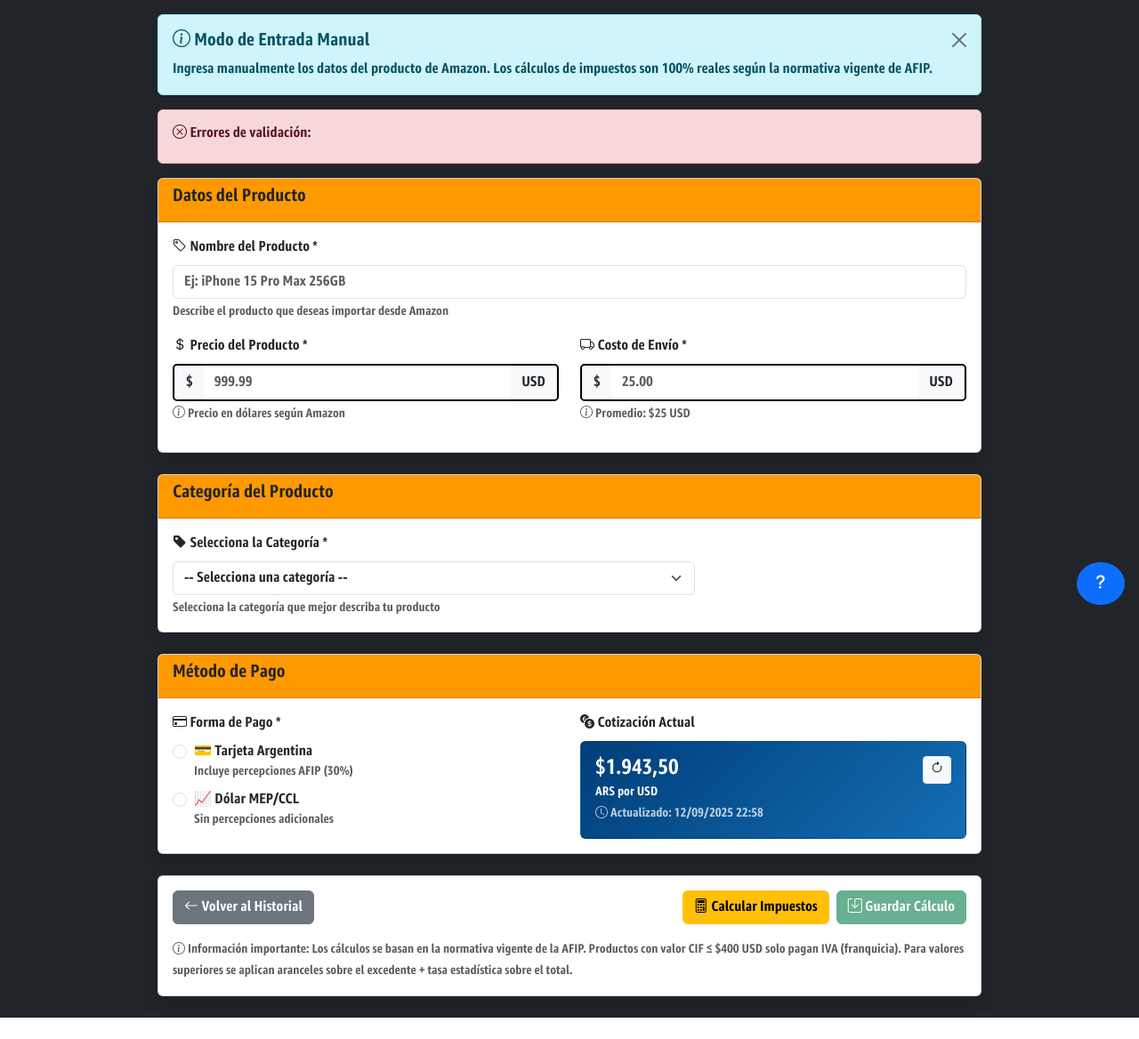
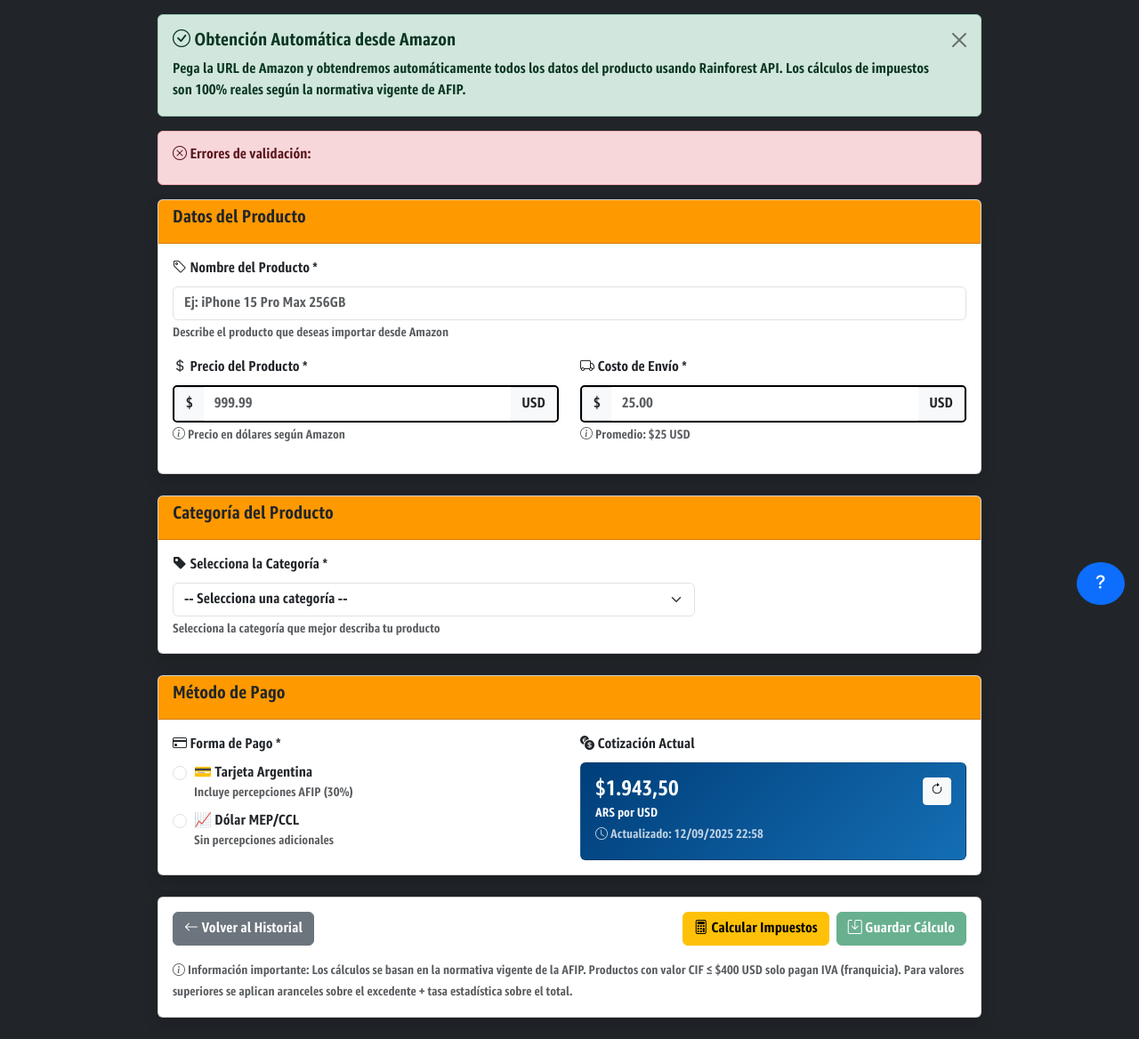
Before and after one commit to dylankuka/Calculadora, a CodeIgniter 4 app: the page made by Calculadora/app/Views/Historial/crear.php in a window 1280 px wide. Shown: the part 104-1272 px from the top of the page at 89% size. Before the commit the page ends 1248 px from the top, so only its background shows below. Run offline with PHP 8.4 and a stand-in for CodeIgniter, Linux system fonts and the light colour scheme; the template is opened without the code that fills it, so the values that code supplies are empty; some libraries are stand-ins or nearby versions.

```diff
--- a/Calculadora/app/Controllers/Historial.php
+++ b/Calculadora/app/Controllers/Historial.php
@@ -165,6 +165,7 @@ class Historial extends BaseController
 
         // Validación de datos
         $rules = [
+            'amazon_url' => 'required|valid_url|max_length[500]',
             'nombre_producto' => 'required|max_length[200]',
             'precio_usd' => 'required|decimal|greater_than[0]|less_than_equal_to[50000]',
             'envio_usd' => 'required|decimal|greater_than_equal_to[0]|less_than_equal_to[1000]',
--- a/Calculadora/app/Views/Historial/crear.php
+++ b/Calculadora/app/Views/Historial/crear.php
@@ -24,8 +24,9 @@
             margin-top: 10px;
         }
         .calculo-resultado {
-            background: #11998e;
+            background: linear-gradient(135deg, #11998e 0%, #38ef7d 100%);
             color: white;
+            border-radius: 10px;
             padding: 20px;
         }
         .franquicia-badge {
@@ -86,9 +87,9 @@
             </nav>
 
             <!-- Alerta informativa -->
-            <div class="alert alert-info alert-dismissible fade show" role="alert">
-                <h5 class="alert-heading"><i class="bi bi-info-circle"></i> Modo de Entrada Manual</h5>
-                <p class="mb-0">Ingresa manualmente los datos del producto de Amazon. Los cálculos de impuestos son 100% reales según la normativa vigente de AFIP.</p>
+            <div class="alert alert-success alert-dismissible fade show" role="alert">
+                <h5 class="alert-heading"><i class="bi bi-check-circle"></i> Obtención Automática desde Amazon</h5>
+                <p class="mb-0">Pega la URL de Amazon y obtendremos automáticamente todos los datos del producto usando Rainforest API. Los cálculos de impuestos son 100% reales según la normativa vigente de AFIP.</p>
                 <button type="button" class="btn-close" data-bs-dismiss="alert"></button>
             </div>
 
@@ -360,7 +361,7 @@
                         <!-- Total final -->
                         <div class="d-flex justify-content-between align-items-center">
                             <h4 class="mb-0">TOTAL FINAL:</h4>
-                       <h3 class="mb-0 text-warning">$<span id="resumen-total-ars">0.00</span></h3>
+                            <h3 class="mb-0 text-warning">$<span id="resumen-total-ars">0.00</span></h3>
                         </div>
 
                         <!-- Información adicional -->
@@ -604,7 +605,9 @@ async function simularCalculoEnTiempoReal() {
 
 // ✅ MOSTRAR RESULTADO
 function mostrarResultadoCalculo(calculo) {
-    const baseARS = calculo.datos_base.valor_cif_usd * calculo.datos_base.cotizacion;
+    console.log('Calculando resultado:', calculo); // Debug
+
+    const baseARS = calculo.impuestos_ars.valor_cif_ars || (calculo.datos_base.valor_cif_usd * calculo.datos_base.cotizacion);
 
     // Valores base
     document.getElementById('resumen-precio-usd').textContent = formatNumber(calculo.datos_base.precio_usd);
@@ -613,11 +616,16 @@ function mostrarResultadoCalculo(calculo) {
     document.getElementById('resumen-base-ars').textContent = formatNumber(baseARS);
 
     // Impuestos
-    document.getElementById('resumen-aranceles-ars').textContent = formatNumber(calculo.impuestos_ars.aranceles_ars || 0);
-    document.getElementById('resumen-tasa-estadistica-ars').textContent = formatNumber(calculo.impuestos_ars.tasa_estadistica_ars || 0);
-    document.getElementById('resumen-iva-ars').textContent = formatNumber(calculo.impuestos_ars.iva_ars || 0);
+    const arancelesARS = calculo.impuestos_ars.aranceles_ars || 0;
+    const tasaARS = calculo.impuestos_ars.tasa_estadistica_ars || 0;
+    const ivaARS = calculo.impuestos_ars.iva_ars || 0;
+    const percepcionARS = calculo.impuestos_ars.percepcion_ganancias_ars || 0;
 
-    const percepcionARS = calculo.impuestos_ars.percepcion_ganancias_ars || 0;
+    document.getElementById('resumen-aranceles-ars').textContent = formatNumber(arancelesARS);
+    document.getElementById('resumen-tasa-estadistica-ars').textContent = formatNumber(tasaARS);
+    document.getElementById('resumen-iva-ars').textContent = formatNumber(ivaARS);
+
+    // Mostrar percepción solo si es > 0
     if (percepcionARS > 0) {
         document.getElementById('resumen-percepcion-ars').textContent = formatNumber(percepcionARS);
         document.getElementById('percepcion-row').style.display = 'flex';
@@ -625,7 +633,22 @@ function mostrarResultadoCalculo(calculo) {
         document.getElementById('percepcion-row').style.display = 'none';
     }
 
-    // Totales
+    // Verificar que el total incluya la percepción
+    const subtotalCalculado = baseARS + arancelesARS + tasaARS + ivaARS;
+    const totalConPercepcion = subtotalCalculado + percepcionARS;
+
+    console.log('Desglose:', {
+        base: baseARS,
+        aranceles: arancelesARS,
+        tasa: tasaARS,
+        iva: ivaARS,
+        subtotal: subtotalCalculado,
+        percepcion: percepcionARS,
+        total_calculado: totalConPercepcion,
+        total_desde_backend: calculo.totales.total_ars
+    });
+
+    // Totales (usar el total del backend que incluye percepción)
     document.getElementById('resumen-total-ars').textContent = formatNumber(calculo.totales.total_ars);
     document.getElementById('solo-impuestos-ars').textContent = formatNumber(calculo.totales.total_impuestos_ars);
     document.getElementById('tipo-cambio-usado').textContent = calculo.datos_base.metodo_pago.toUpperCase();
@@ -633,7 +656,7 @@ function mostrarResultadoCalculo(calculo) {
     document.getElementById('categoria-usada').textContent = calculo.datos_base.categoria;
 
     // Estado de franquicia
-    const bajoFranquicia = calculo.datos_base.valor_cif_usd <= 400;
+    const bajoFranquicia = calculo.datos_base.bajo_franquicia || calculo.datos_base.valor_cif_usd <= 400;
     document.getElementById('estado-franquicia').textContent = bajoFranquicia ?
         '✅ Bajo Franquicia (≤$400)' : '⚠️ Sobre Franquicia (>$400)';
 
```
